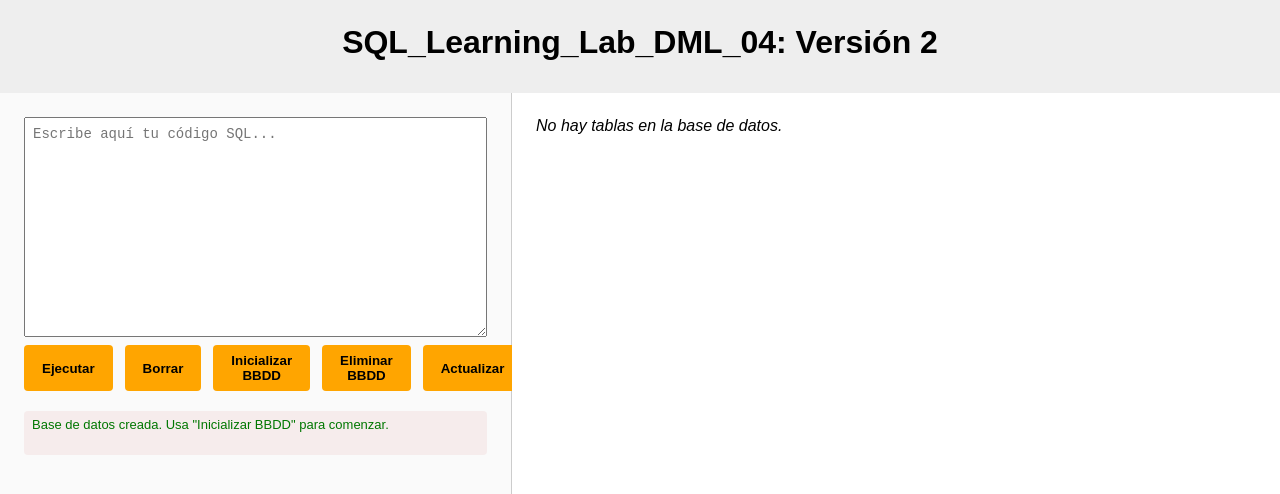
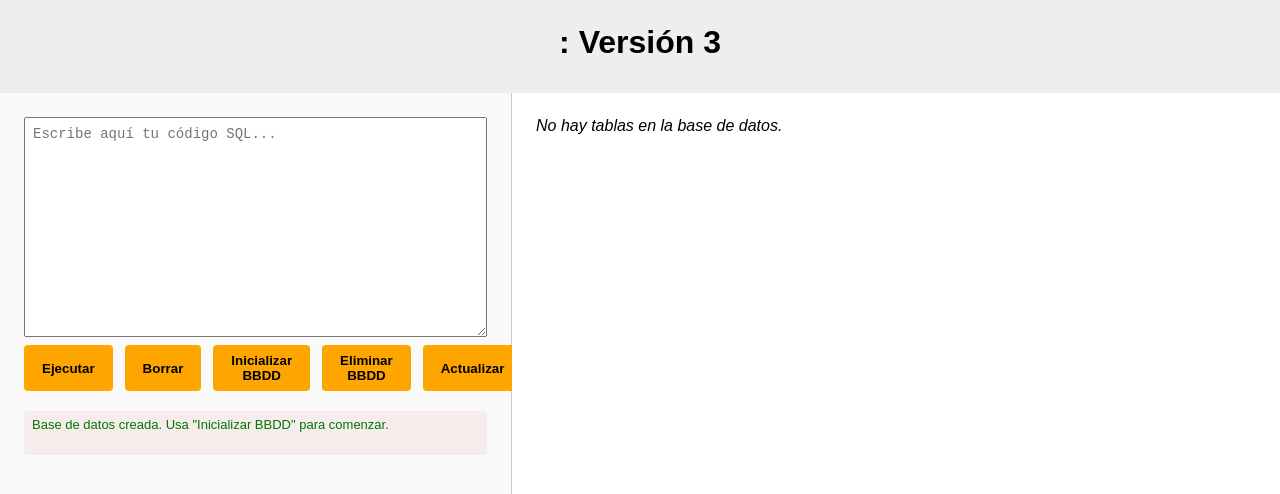
Before and after one commit to AlbertoRiveraLobato/probatinas01, a plain HTML site: page index.html in a window 1280 px wide. Shown: the top 494 px of the page. Drawn offline with nearby package versions, Linux system fonts and the light colour scheme.

Commit message:
v3 Update version and title in index.html

```diff
--- a/index.html
+++ b/index.html
@@ -13,7 +13,8 @@ Puedes cambiar la versión editando la variable VERSION al inicio del archivo.
     // ========================
     // CAMBIA AQUÍ LA VERSIÓN
     // ========================
-    const VERSION = "2";
+    const VERSION = "3";
+    const TITULO = "Probatinas01";
   </script>
   <style>
     body { font-family: Arial, sans-serif; margin:0; padding:0; background:#eee; }
@@ -44,7 +45,7 @@ Puedes cambiar la versión editando la variable VERSION al inicio del archivo.
   </style>
 </head>
 <body>
-  <h1>SQL_Learning_Lab_DML_04: Versión <span id="version"></span></h1>
+  <h1><span id="titulo"></span>: Versión <span id="version"></span></h1>
   <div class="container">
     <div class="left">
       <textarea class="sql-input" id="sqlInput" placeholder="Escribe aquí tu código SQL..."></textarea>
```
